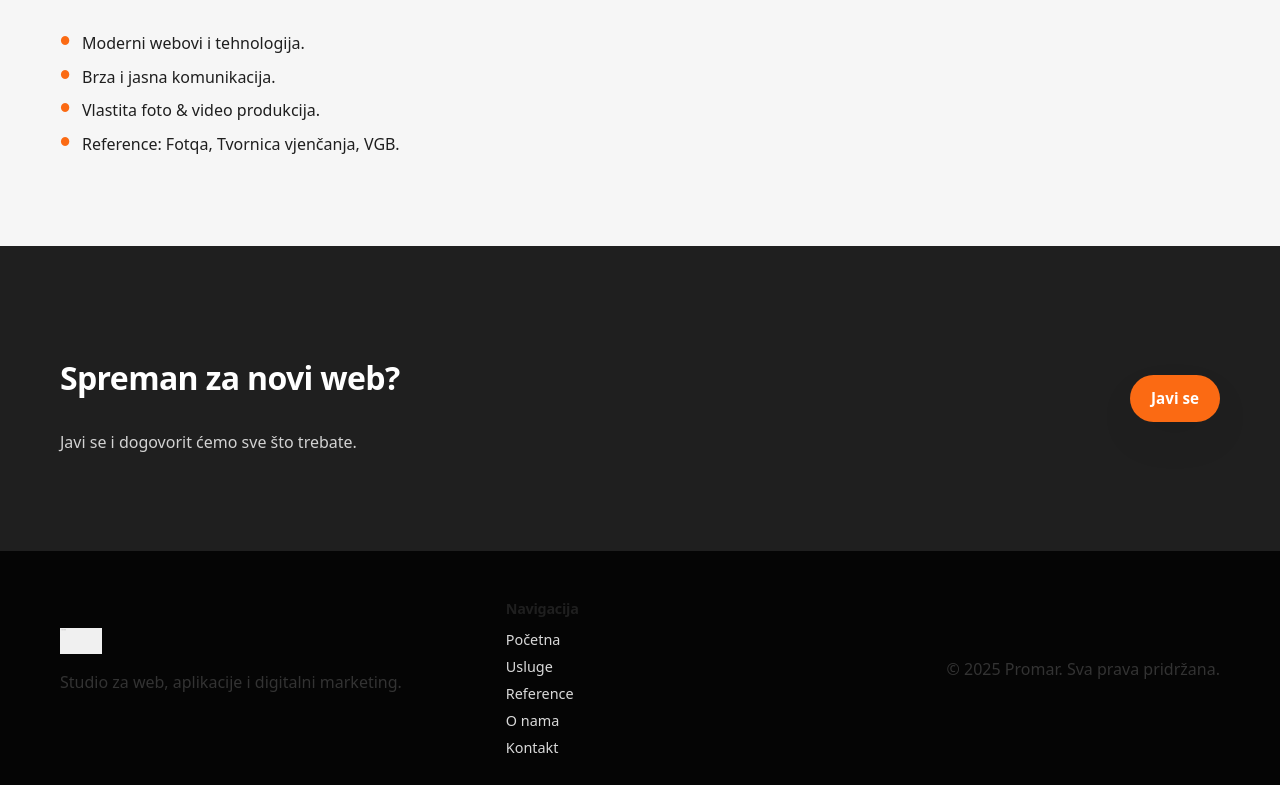
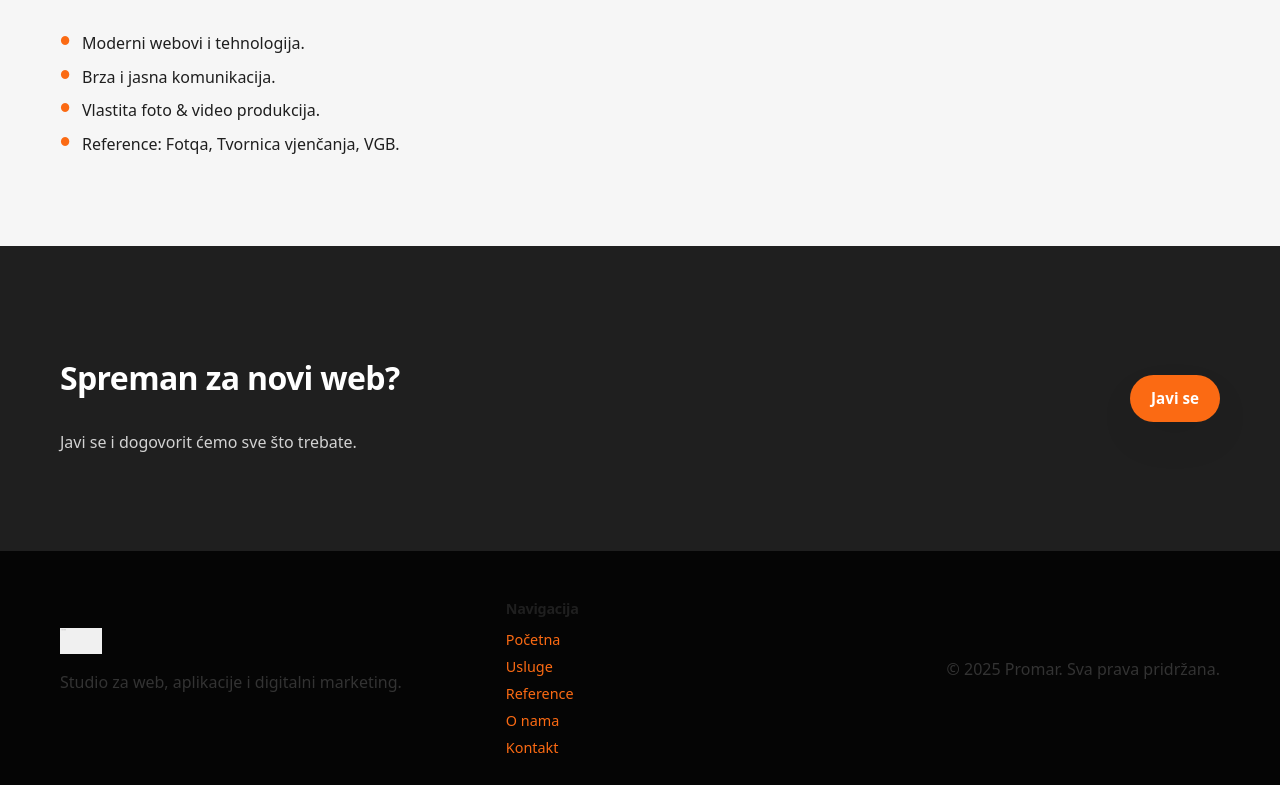
Before and after one commit to Ren0g/promar, a Next.js app: page / in a window 1280 px wide. Shown: the part 2641-3426 px from the top of the page. Built offline with nearby package versions, Linux system fonts and the light colour scheme.

Commit message:
Promjena boje teksta u footeru

```diff
--- a/app/globals.css
+++ b/app/globals.css
@@ -325,7 +325,7 @@ p {
 
 .footer {
   background: #050505;
-  color: rgba(255, 255, 255, 0.85);
+  color: #fb6a13;
   padding: 26px 0 22px;
 }
 
```
